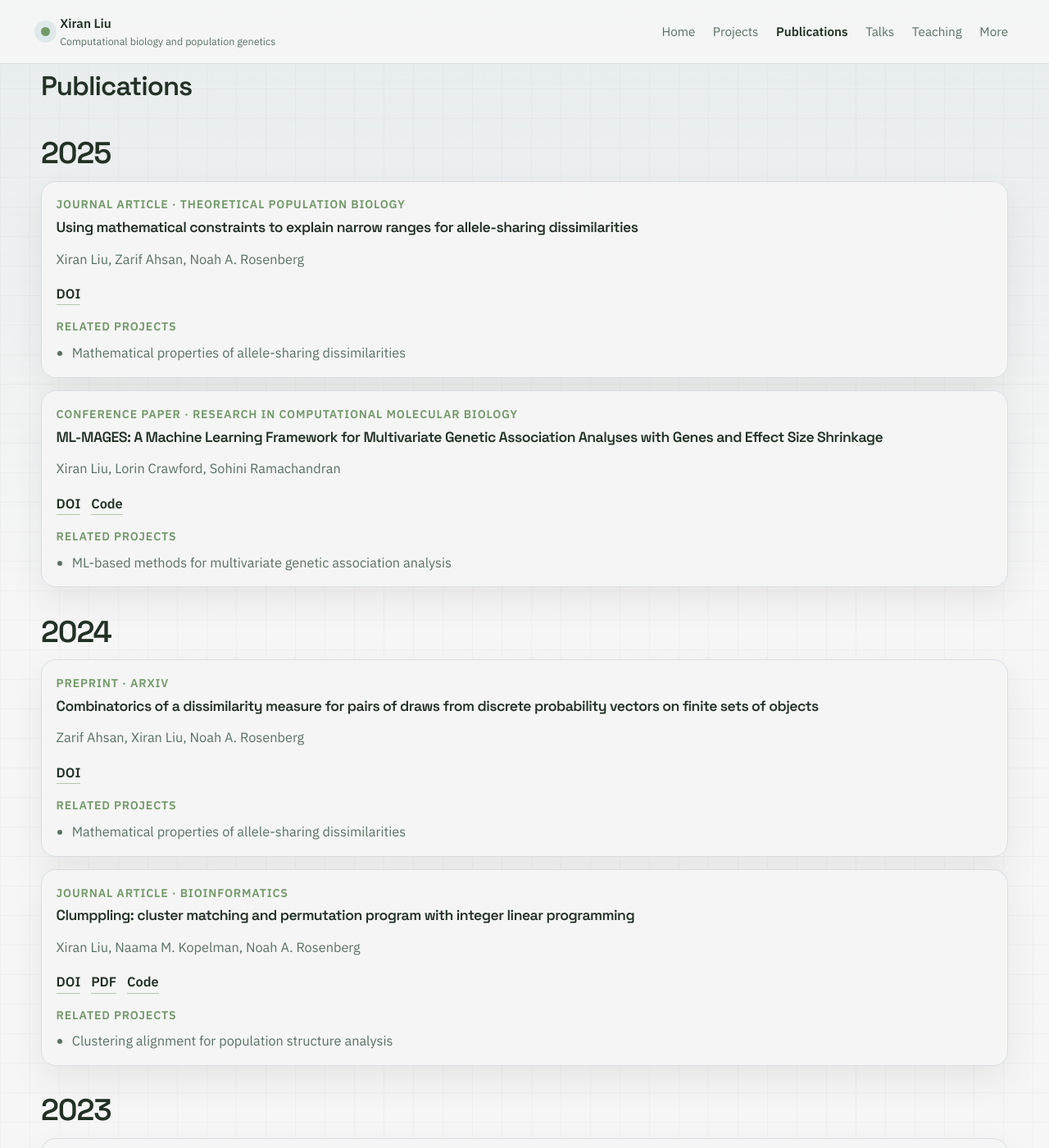
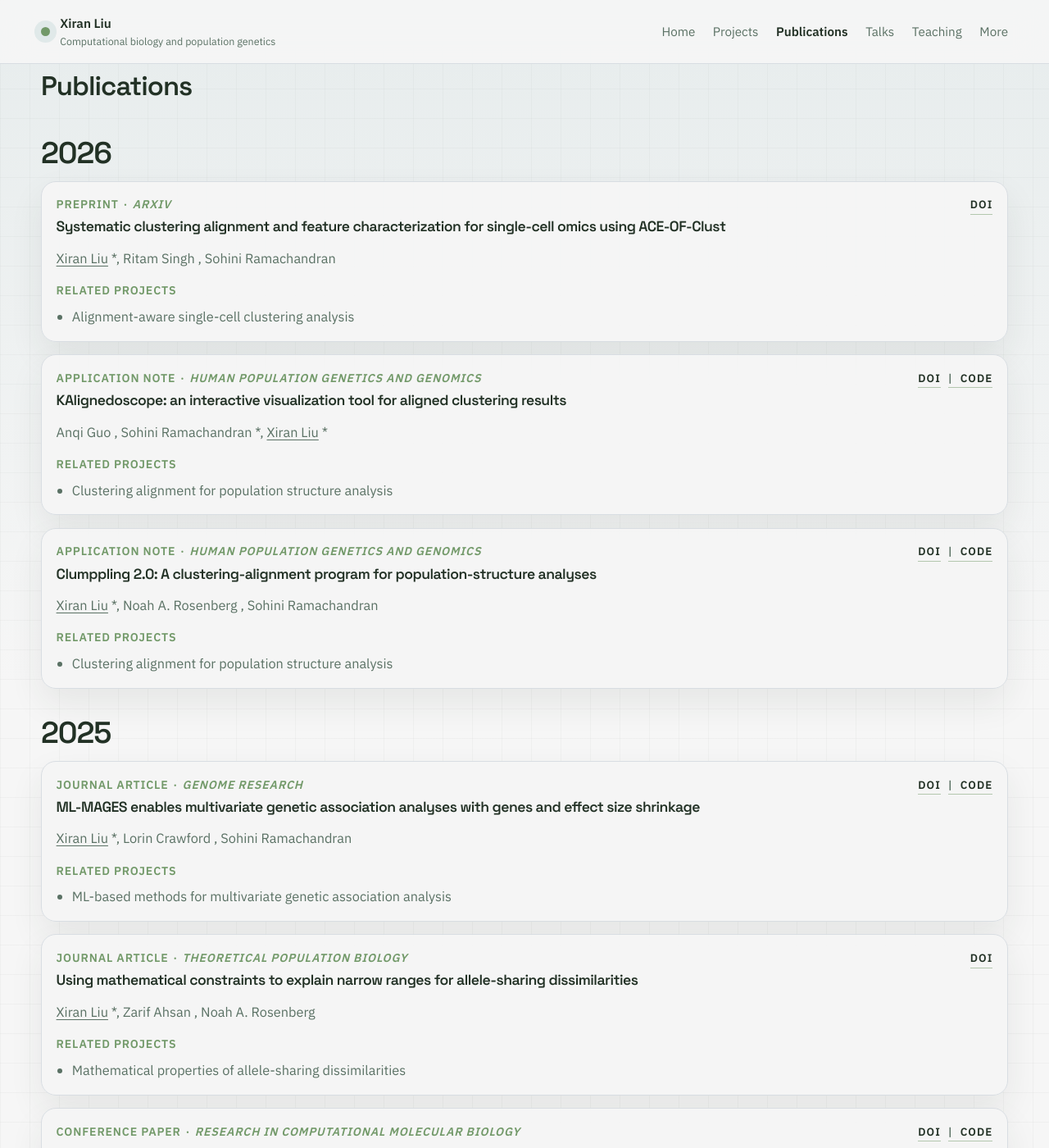
Before and after one commit to xr-cc/xr-cc.github.io, a Jekyll site: the page built from publications.html, in a window 1280 px wide and 1400 px high. Shown: the whole window at 82% size. Built offline with Jekyll 4.4.1, drawn with Linux system fonts in a browser that asks for light colours; some of the changed text lies outside the part shown.

Commit message:
Polish publication metadata and profile card

```diff
--- a/_data/profile.yml
+++ b/_data/profile.yml
@@ -43,7 +43,7 @@
     text: "Attending SMTPB 2026 at ICERM, Brown University in June."
 site_note: "This site is still under construction 👷🔧🔨"
 featured_metrics:
-  - value: "11"
+  - value: "15"
     label: "Publications"
   - value: "5"
     label: "Research themes"
--- a/_data/projects.tsv
+++ b/_data/projects.tsv
@@ -1,6 +1,6 @@
 id	status	featured	title	summary	image	details	links	publication_ids
-clumppling	published	true	Clustering alignment for population structure analysis	Developed methods and tools for aligning latent ancestries across repeated population structure analyses so results remain interpretable across runs and choices of K.	/images/projects/clumppling.png	Created Clumppling for cluster alignment, mode consolidation, and visualization of correspondence across inferred population structures. | Built workflow support for end-to-end population structure analysis and downstream interactive visualization.	Clumppling::https://github.com/PopGenClustering/Clumppling | KAlignedoscope::https://github.com/ramachandran-lab/KAlignedoscope | Workflow tutorial::https://github.com/PopGenClustering/popstru-cls-align-vis-workflow	clumppling2024 | dirichlet2022
-single-cell-alignment	published	true	Alignment-aware single-cell clustering analysis	Extending clustering alignment ideas to the single-cell analysis pipeline to compare models, identify cluster-informative genes, and stabilize downstream interpretation.	/images/projects/clumppling-st.png	Developing measures of clustering consistency for robust model comparison. | Designing feature-level interpretation metrics to surface informative genes.
-ml-mages	published	true	ML-based methods for multivariate genetic association analysis	Designed ML-MAGES, a machine-learning framework for shrinkage, pattern discovery, and gene-level aggregation in high-dimensional genetic association studies.	/images/projects/mlmages.png	Uses neural-network-based supervised learning to account for LD-induced inflation. | Combines effect size shrinkage with flexible clustering of multi-trait association patterns.	ML-MAGES repository::https://github.com/ramachandran-lab/ML-MAGES	mlmages2025
+clumppling	published	true	Clustering alignment for population structure analysis	Developed methods and tools for aligning latent ancestries across repeated population structure analyses so results remain interpretable across runs and choices of K.	/images/projects/clumppling.png	Created Clumppling for cluster alignment, mode consolidation, and visualization of correspondence across inferred population structures. | Built workflow support for end-to-end population structure analysis and downstream interactive visualization.	Clumppling::https://github.com/PopGenClustering/Clumppling | KAlignedoscope::https://github.com/ramachandran-lab/KAlignedoscope | Workflow tutorial::https://github.com/PopGenClustering/popstru-cls-align-vis-workflow	clumppling2026 | kalignedoscope2026 | clumppling2024 | dirichlet2022
+single-cell-alignment	published	true	Alignment-aware single-cell clustering analysis	Extending clustering alignment ideas to the single-cell analysis pipeline to compare models, identify cluster-informative genes, and stabilize downstream interpretation.	/images/projects/clumppling-st.png	Developing measures of clustering consistency for robust model comparison. | Designing feature-level interpretation metrics to surface informative genes.			aceofclust2026
+ml-mages	published	true	ML-based methods for multivariate genetic association analysis	Designed ML-MAGES, a machine-learning framework for shrinkage, pattern discovery, and gene-level aggregation in high-dimensional genetic association studies.	/images/projects/mlmages.png	Uses neural-network-based supervised learning to account for LD-induced inflation. | Combines effect size shrinkage with flexible clustering of multi-trait association patterns.	ML-MAGES repository::https://github.com/ramachandran-lab/ML-MAGES	mlmages-gr2025 | mlmages2025
 allele-sharing	published	true	Mathematical properties of allele-sharing dissimilarities	Analyzing within- and between-population dissimilarity measures as functions of allele-frequency distributions to clarify when and how these statistics should be used.	/images/projects/asd.png	Derives mathematical constraints and interpretable bounds. | Connects theory to empirical population-genetic settings.	using2025 | combinatorics2024 | when2023
 cultural-evolution	published	false	Cultural evolution through population-genetic methods	Adapts ideas from genetic evolution to study how cultural traits, social learning, and inherited conventions vary across groups and over time.	/images/projects/cultural.png	Uses network-based clustering to recover hierarchical structure in cultural variation. | Studies cultural transmission processes such as surnaming decisions and intergenerational inheritance.	extracting2022 | effects2021
--- a/_data/publications.tsv
+++ b/_data/publications.tsv
@@ -1,12 +1,16 @@
-id	status	selected	date	year	type	title	authors	venue	doi	pdf_url	code_url	project_ids	notes
-using2025	published	true	2025-06-17	2025	Journal article	Using mathematical constraints to explain narrow ranges for allele-sharing dissimilarities	Xiran Liu | Zarif Ahsan | Noah A. Rosenberg	Theoretical Population Biology	10.1016/j.tpb.2025.05.002			allele-sharing
-mlmages2025	published	true	2025-04-25	2025	Conference paper	ML-MAGES: A Machine Learning Framework for Multivariate Genetic Association Analyses with Genes and Effect Size Shrinkage	Xiran Liu | Lorin Crawford | Sohini Ramachandran	Research in Computational Molecular Biology	10.1007/978-3-031-90252-9_31		https://github.com/ramachandran-lab/ML-MAGES	ml-mages
-combinatorics2024	published	false	2024-09-30	2024	Preprint	Combinatorics of a dissimilarity measure for pairs of draws from discrete probability vectors on finite sets of objects	Zarif Ahsan | Xiran Liu | Noah A. Rosenberg	arXiv	10.48550/arXiv.2410.00221			allele-sharing
-clumppling2024	published	true	2024-01-01	2024	Journal article	Clumppling: cluster matching and permutation program with integer linear programming	Xiran Liu | Naama M. Kopelman | Noah A. Rosenberg	Bioinformatics	10.1093/bioinformatics/btad751	/files/LiuEtAl2024Clumppling.pdf	https://github.com/PopGenClustering/Clumppling	clumppling
-when2023	published	false	2023-12-12	2023	Journal article	When is the allele-sharing dissimilarity between two populations exceeded by the allele-sharing dissimilarity of a population with itself?	Xiran Liu | Zarif Ahsan | Tarun K. Martheswaran | Noah A. Rosenberg	Statistical Applications in Genetics and Molecular Biology	10.1515/sagmb-2023-0004			allele-sharing
-dirichlet2022	published	false	2022-11-10	2022	Journal article	A Dirichlet model of alignment cost in mixed-membership unsupervised clustering	Xiran Liu | Naama M. Kopelman | Noah A. Rosenberg	Journal of Computational and Graphical Statistics	10.1080/10618600.2022.2127739			clumppling
+id	status	selected	date	year	type	title	authors	venue	doi	pdf_url	code_url	project_ids	corresponding_authors	notes
+clumppling2026	published	false	2026-02-01	2026	Application note	Clumppling 2.0: A clustering-alignment program for population-structure analyses	Xiran Liu | Noah A. Rosenberg | Sohini Ramachandran	Human Population Genetics and Genomics	10.47248/hpgg2606020004		https://github.com/PopGenClustering/Clumppling	clumppling	Xiran Liu
+kalignedoscope2026	published	false	2026-02-01	2026	Application note	KAlignedoscope: an interactive visualization tool for aligned clustering results	Anqi Guo | Sohini Ramachandran | Xiran Liu	Human Population Genetics and Genomics	10.47248/hpgg2606020006		https://github.com/ramachandran-lab/KAlignedoscope	clumppling	Sohini Ramachandran | Xiran Liu
+aceofclust2026	published	false	2026-03-09	2026	Preprint	Systematic clustering alignment and feature characterization for single-cell omics using ACE-OF-Clust	Xiran Liu | Ritam Singh | Sohini Ramachandran	arXiv	10.64898/2026.03.09.710668			single-cell-alignment	Xiran Liu
+mlmages-gr2025	published	true	2025-08-01	2025	Journal article	ML-MAGES enables multivariate genetic association analyses with genes and effect size shrinkage	Xiran Liu | Lorin Crawford | Sohini Ramachandran	Genome Research	10.1101/gr.280440.125		https://github.com/ramachandran-lab/ML-MAGES	ml-mages	Xiran Liu
+using2025	published	true	2025-06-17	2025	Journal article	Using mathematical constraints to explain narrow ranges for allele-sharing dissimilarities	Xiran Liu | Zarif Ahsan | Noah A. Rosenberg	Theoretical Population Biology	10.1016/j.tpb.2025.05.002			allele-sharing	Xiran Liu
+mlmages2025	published	true	2025-04-25	2025	Conference paper	ML-MAGES: A Machine Learning Framework for Multivariate Genetic Association Analyses with Genes and Effect Size Shrinkage	Xiran Liu | Lorin Crawford | Sohini Ramachandran	Research in Computational Molecular Biology	10.1007/978-3-031-90252-9_31		https://github.com/ramachandran-lab/ML-MAGES	ml-mages	Xiran Liu
+combinatorics2024	published	false	2024-09-30	2024	Preprint	Combinatorics of a dissimilarity measure for pairs of draws from discrete probability vectors on finite sets of objects	Zarif Ahsan | Xiran Liu | Noah A. Rosenberg	arXiv	10.48550/arXiv.2410.00221			allele-sharing	Noah A. Rosenberg
+clumppling2024	published	true	2024-01-01	2024	Journal article	Clumppling: cluster matching and permutation program with integer linear programming	Xiran Liu | Naama M. Kopelman | Noah A. Rosenberg	Bioinformatics	10.1093/bioinformatics/btad751	/files/LiuEtAl2024Clumppling.pdf	https://github.com/PopGenClustering/Clumppling	clumppling	Xiran Liu | Noah A. Rosenberg
+when2023	published	false	2023-12-12	2023	Journal article	When is the allele-sharing dissimilarity between two populations exceeded by the allele-sharing dissimilarity of a population with itself?	Xiran Liu | Zarif Ahsan | Tarun K. Martheswaran | Noah A. Rosenberg	Statistical Applications in Genetics and Molecular Biology	10.1515/sagmb-2023-0004			allele-sharing	Xiran Liu
+dirichlet2022	published	false	2022-11-10	2022	Journal article	A Dirichlet model of alignment cost in mixed-membership unsupervised clustering	Xiran Liu | Naama M. Kopelman | Noah A. Rosenberg	Journal of Computational and Graphical Statistics	10.1080/10618600.2022.2127739			clumppling	Noah A. Rosenberg
 deconvoluting2022	published	false	2022-08-30	2022	Journal article	Deconvoluting complex correlates of COVID-19 severity with a multi-omic pandemic tracking strategy	Victoria N. Parikh | Alexander G. Ioannidis | David Jimenez-Morales | John E. Gorzynski | Hannah N. De Jong | Xiran Liu | and collaborators	Nature Communications	10.1038/s41467-022-32397-8
-extracting2022	published	false	2022-05-02	2022	Journal article	Extracting hierarchical features of cultural variation using network-based clustering	Xiran Liu | Noah A. Rosenberg | Gili Greenbaum	Evolutionary Human Sciences	10.1017/ehs.2022.15			cultural-evolution
-effects2021	published	false	2021-10-01	2021	Journal article	Effects of cultural transmission of surnaming decisions on the sex ratio at birth	Xiran Liu | Marcus W. Feldman	Theoretical Population Biology	10.1016/j.tpb.2021.07.001			cultural-evolution
+extracting2022	published	false	2022-05-02	2022	Journal article	Extracting hierarchical features of cultural variation using network-based clustering	Xiran Liu | Noah A. Rosenberg | Gili Greenbaum	Evolutionary Human Sciences	10.1017/ehs.2022.15			cultural-evolution	Noah A. Rosenberg | Gili Greenbaum
+effects2021	published	false	2021-10-01	2021	Journal article	Effects of cultural transmission of surnaming decisions on the sex ratio at birth	Xiran Liu | Marcus W. Feldman	Theoretical Population Biology	10.1016/j.tpb.2021.07.001			cultural-evolution	Marcus W. Feldman
 diffusion2020	published	false	2020-10-15	2020	Journal article	Diffusion histology imaging combining diffusion basis spectrum imaging (DBSI) and machine learning improves detection and classification of glioblastoma pathology	Zezhong Ye | Richard L. Price | Xiran Liu | and collaborators	Clinical Cancer Research	10.1158/1078-0432.CCR-20-0736
-predicting2020	published	false	2020-03-05	2020	Preprint	Predicting inpatient glucose levels and insulin dosing by machine learning on electronic health records	Xiran Liu | Ivana Jankovic | Jonathan H. Chen	medRxiv	10.1101/2020.03.02.20029017
+predicting2020	published	false	2020-03-05	2020	Preprint	Predicting inpatient glucose levels and insulin dosing by machine learning on electronic health records	Xiran Liu | Ivana Jankovic | Jonathan H. Chen	medRxiv	10.1101/2020.03.02.20029017				Xiran Liu
--- a/assets/css/main.scss
+++ b/assets/css/main.scss
@@ -221,15 +221,21 @@
 
 .hero-card__main {
   display: grid;
-  grid-template-columns: minmax(0, 1.2fr) minmax(120px, 0.9fr);
+  gap: 0.85rem;
+}
+
+.hero-card__top,
+.hero-card__bottom {
+  display: grid;
+  grid-template-columns: minmax(0, 1.05fr) minmax(135px, 0.95fr);
   gap: 1rem;
-  align-items: center;
+  align-items: start;
 }
 
 .hero-card__identity {
   display: grid;
   justify-items: start;
-  gap: 0.9rem;
+  gap: 0.55rem;
 }
 
 .hero-card__image {
@@ -243,7 +249,7 @@
 
 .hero-card__body {
   display: grid;
-  gap: 0.35rem;
+  gap: 0.2rem;
 }
 
 .profile-links {
@@ -265,6 +271,22 @@
 .profile-link i {
   width: 1rem;
   color: var(--text);
+}
+
+.hero-card__meta {
+  margin: 0;
+  font-size: 0.94rem;
+  line-height: 1.45;
+}
+
+.hero-card__meta--role {
+  color: var(--text);
+  align-self: center;
+}
+
+.hero-card__meta--affiliation {
+  color: var(--muted);
+  align-self: center;
 }
 
 .section,
@@ -401,6 +423,49 @@
   margin-top: 0.8rem;
 }
 
+.publication__top {
+  display: flex;
+  justify-content: space-between;
+  align-items: baseline;
+  gap: 1rem;
+  margin-bottom: 0.35rem;
+}
+
+.publication__meta {
+  display: flex;
+  flex-wrap: wrap;
+  align-items: baseline;
+  gap: 0.35rem;
+  margin: 0;
+}
+
+.publication__meta em {
+  font-style: italic;
+}
+
+.publication__authors {
+  margin-bottom: 0;
+}
+
+.publication__links {
+  margin-top: 0;
+  gap: 0.55rem;
+  font-size: 0.84rem;
+  text-transform: uppercase;
+  letter-spacing: 0.08em;
+}
+
+.publication__links a + a::before {
+  content: "|";
+  color: var(--muted);
+  margin-right: 0.55rem;
+}
+
+.author--self {
+  text-decoration: underline;
+  text-underline-offset: 0.16em;
+}
+
 .text-link {
   color: var(--text);
   font-weight: 600;
@@ -441,8 +506,15 @@
     grid-template-columns: 1fr;
   }
 
-  .hero-card__main {
+  .hero-card__top,
+  .hero-card__bottom {
     grid-template-columns: 1fr;
+  }
+
+  .publication__top {
+    flex-direction: column;
+    align-items: start;
+    gap: 0.2rem;
   }
 
   .site-header__toggle {
--- a/publications.html
+++ b/publications.html
@@ -11,20 +11,38 @@
   <div class="list-block">
     {% for item in year.items %}
       <article class="list-block__item">
-        <p class="meta">{{ item.type }} · {{ item.venue }}</p>
-        <h3>{{ item.title }}</h3>
-        <p>{{ item.authors | split: " | " | join: ", " }}</p>
-        <div class="list-block__links">
+        <div class="publication__top">
+          <p class="meta publication__meta">
+            <span>{{ item.type | upcase }}</span>
+            <span>&middot;</span>
+            <em>{{ item.venue }}</em>
+          </p>
+          <div class="list-block__links publication__links">
             {% if item.doi %}
               <a class="text-link" href="https://doi.org/{{ item.doi }}">DOI</a>
+            {% endif %}
+            {% if item.code_url %}
+              <a class="text-link" href="{{ item.code_url }}">Code</a>
             {% endif %}
             {% if item.pdf_url %}
               <a class="text-link" href="{{ item.pdf_url | relative_url }}">PDF</a>
             {% endif %}
-          {% if item.code_url %}
-            <a class="text-link" href="{{ item.code_url }}">Code</a>
+          </div>
+        </div>
+        <h3>{{ item.title }}</h3>
+        {% assign publication_authors = item.authors | split: " | " %}
+        {% assign corresponding_authors = item.corresponding_authors | default: "" | split: " | " %}
+        <p class="publication__authors">
+          {% for author in publication_authors %}
+            {% assign author_name = author | strip %}
+            {% if author_name == site.data.profile.name %}
+              <span class="author--self">{{ author_name }}</span>
+            {% else %}
+              {{ author_name }}
             {% endif %}
-        </div>
+            {% if corresponding_authors contains author_name %}*{% endif %}{% unless forloop.last %}, {% endunless %}
+          {% endfor %}
+        </p>
         {% assign related_projects = item.project_ids | split: " | " %}
         {% if item.project_ids and item.project_ids != "" %}
           <div class="related-block">
```
Also changed, not shown: _layouts/home.html (+8 -3 lines), scripts/validate_data.rb (+10 -0 lines), README.md. Lines whose indentation alone changed are shown as unchanged.
